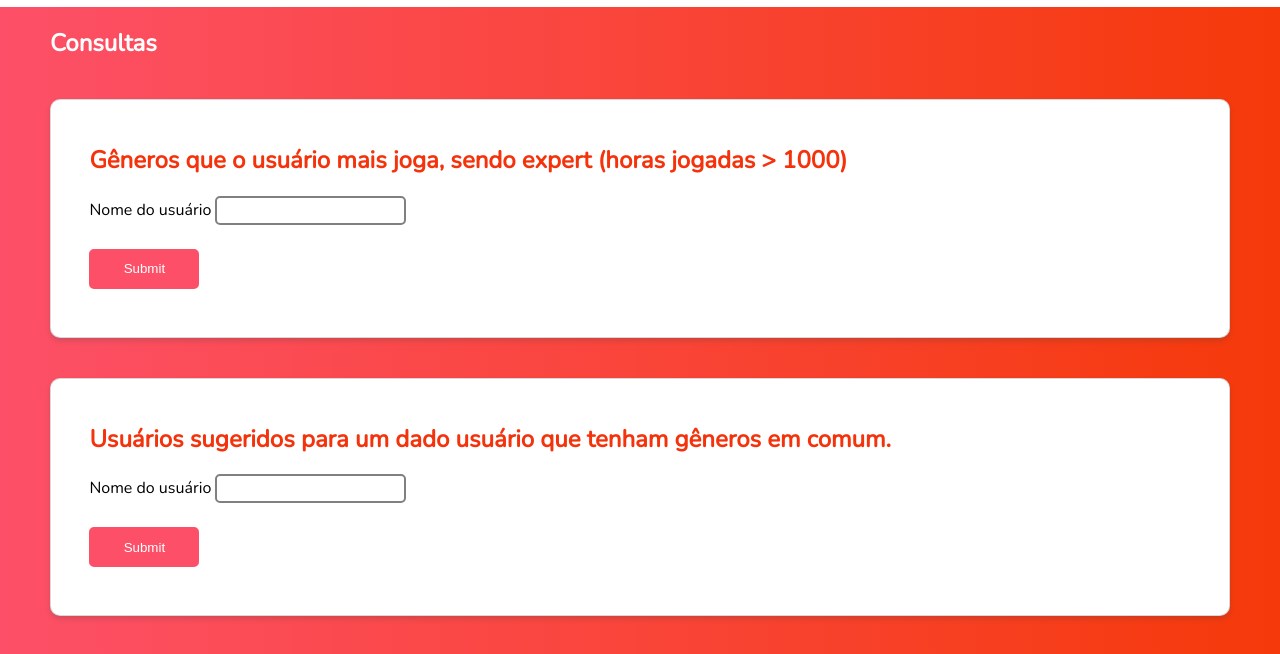
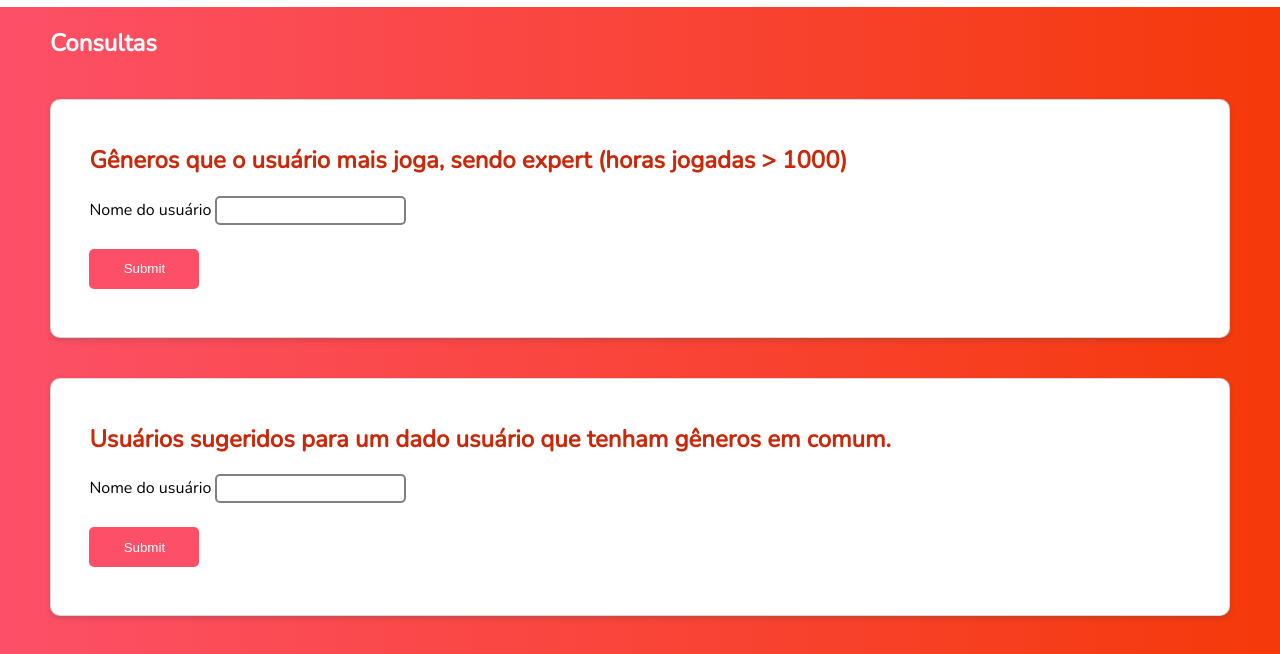
Before and after one commit to MatheusWoeffel/Stinder, a plain HTML site: page frontend/index.html in a window 1280 px wide. Shown: the part 99-753 px from the top of the page. Drawn offline with nearby package versions, Linux system fonts and the light colour scheme.

Commit message:
Color change

```diff
--- a/frontend/styles.css
+++ b/frontend/styles.css
@@ -219,5 +219,5 @@ input:focus{
 }
 
 .query__title{
-  color: rgb(244, 51, 12);
+  color: rgb(201, 41, 10);
 }
```
